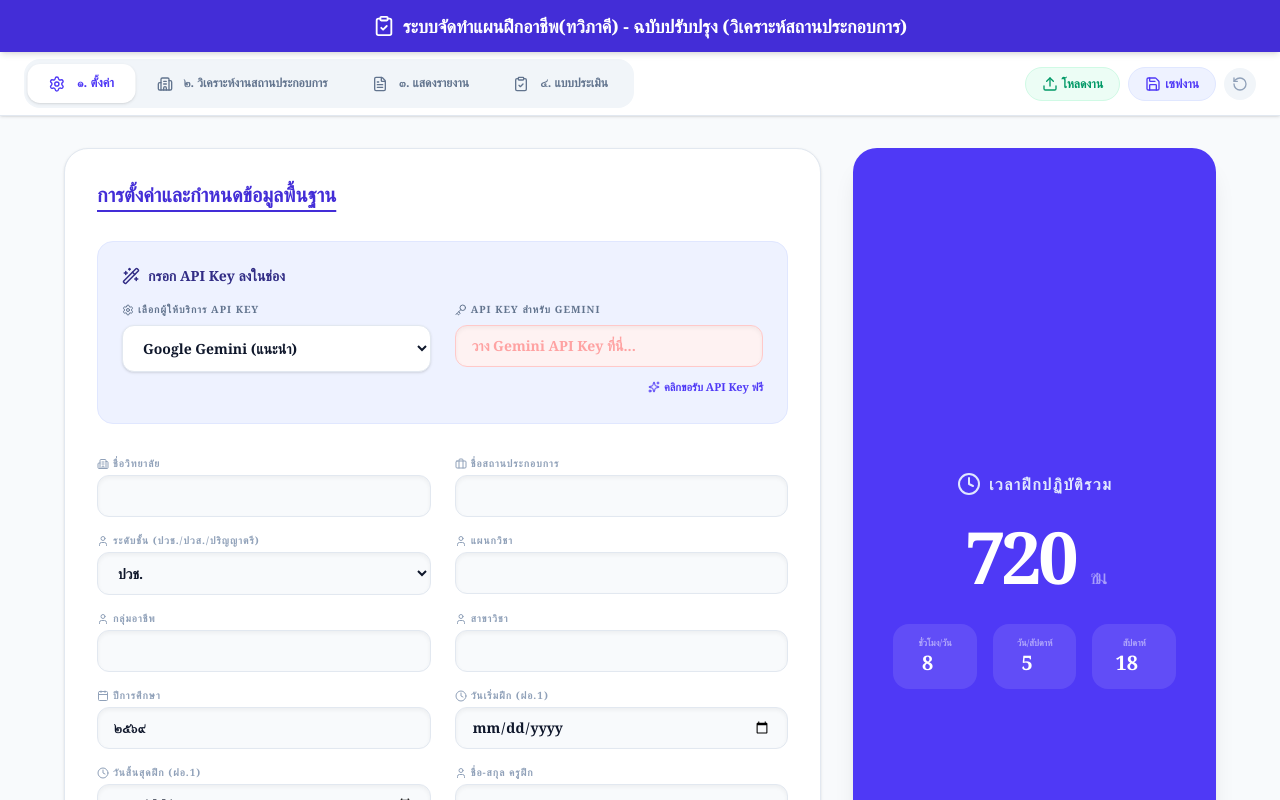
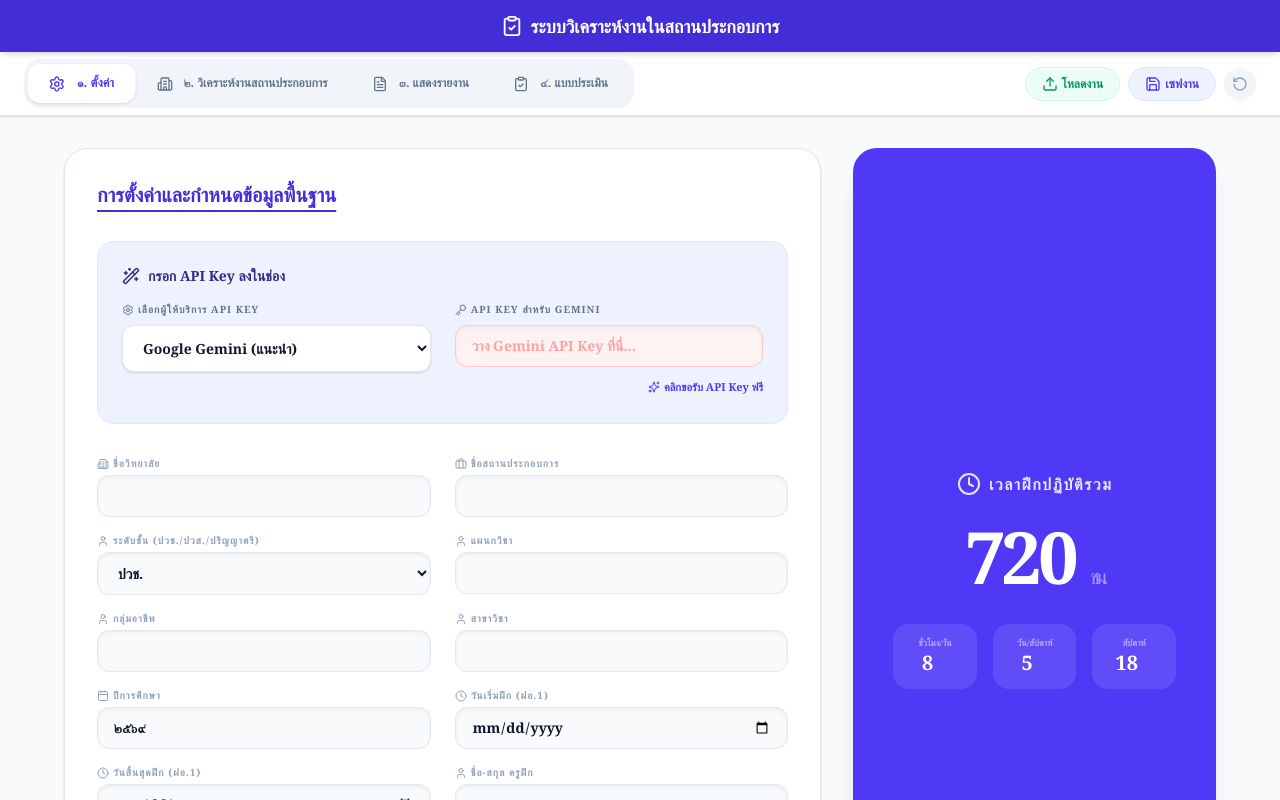
Before and after one commit to sukritpolch-oss/Jobcompany, a React (Vite) app in the folder job-analysis-system/: page / in a window 1280 px wide. Shown: the top 800 px of the page. Built offline with nearby package versions, Linux system fonts and the light colour scheme.

Commit message:
ปรับใหม่2

```diff
--- a/job-analysis-system/src/App.jsx
+++ b/job-analysis-system/src/App.jsx
@@ -631,7 +631,7 @@ const App = () => {
       {/* แถบชื่อระบบ */}
       <div className="bg-indigo-700 text-white py-3 px-4 text-center text-base md:text-lg font-black shadow-md font-serif z-[70] relative flex items-center justify-center gap-2">
         <ClipboardCheck size={22} className="shrink-0" />
-        <span>ระบบจัดทำแผนฝึกอาชีพ(ทวิภาคี) - ฉบับปรับปรุง (วิเคราะห์สถานประกอบการ)</span>
+        <span>ระบบวิเคราะห์งานในสถานประกอบการ</span>
       </div>
 
       <header className="bg-white border-b border-slate-200 sticky top-0 z-50 h-16 flex items-center justify-between px-4 md:px-6 shadow-sm">
```
